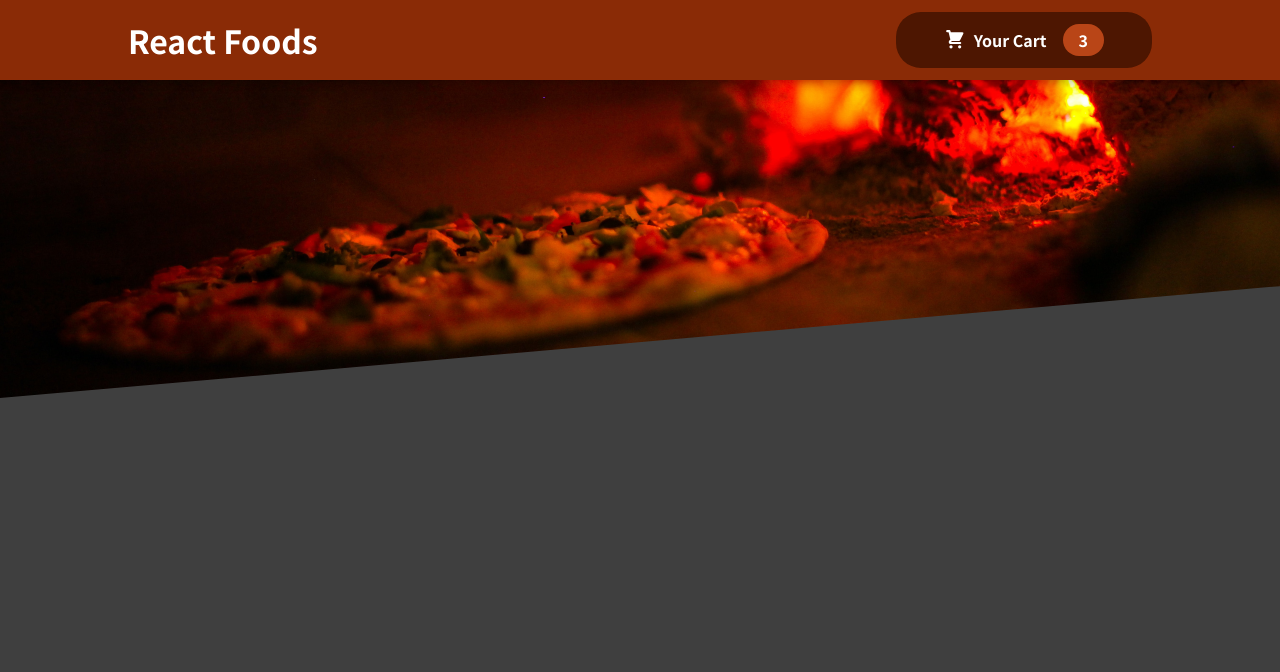
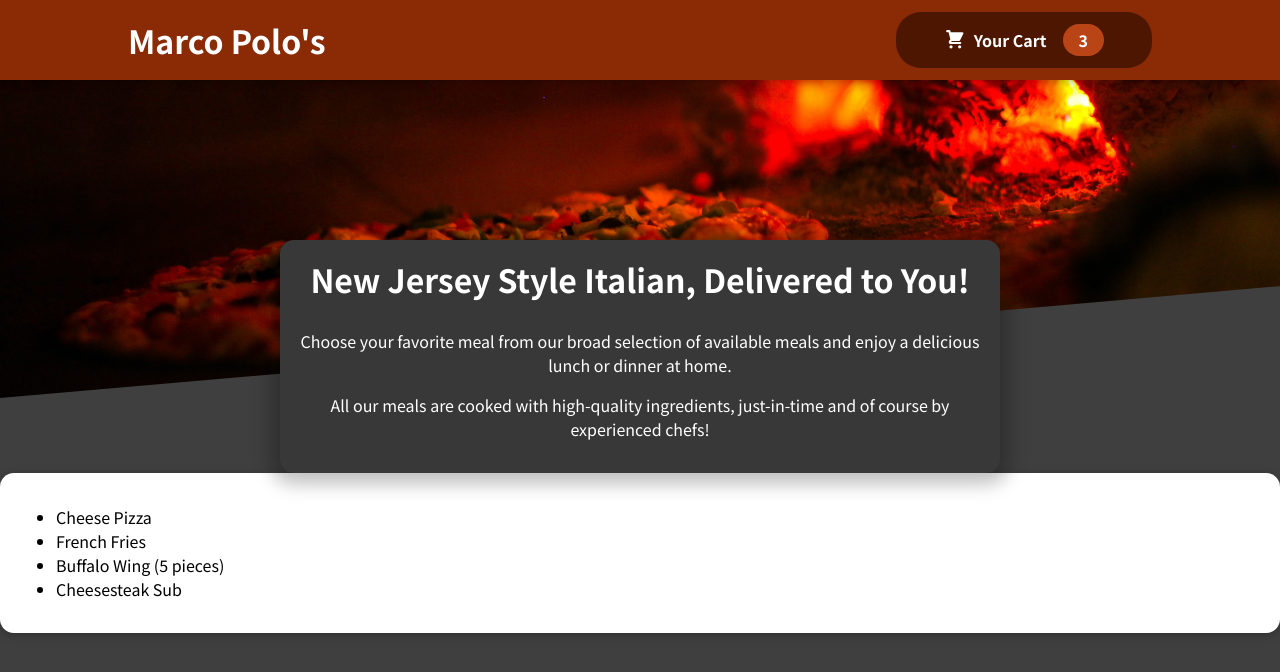
Before and after one commit to mhaslinsky/menu-site, a React (Create React App) app: page / in a window 1280 px wide. Shown: the top 672 px of the page. Built offline with nearby package versions, Linux system fonts and the light colour scheme; the HTML template or start-up script is replaced by a standard one.

Commit message:
meals and marketing modal

```diff
--- a/src/App.js
+++ b/src/App.js
@@ -1,7 +1,16 @@
+import React from "react";
 import Header from "./components/Layout/Header";
+import Meals from "./components/Meals/Meals";
 
 function App() {
-  return <Header></Header>;
+  return (
+    <React.Fragment>
+      <Header />
+      <main>
+        <Meals />
+      </main>
+    </React.Fragment>
+  );
 }
 
 export default App;
--- a/src/components/Layout/Header.jsx
+++ b/src/components/Layout/Header.jsx
@@ -36,7 +36,7 @@ function Header() {
   return (
     <React.Fragment>
       <HeaderStyle>
-        <h1>React Foods</h1>
+        <h1>Marco Polo's</h1>
         <HeaderCartButton />
       </HeaderStyle>
       <ImageDiv>
--- /dev/null
+++ b/src/components/Meals/AvailableMeals.jsx
@@ -0,0 +1,51 @@
+import styled from "styled-components";
+
+const DUMMY_MEALS = [
+  {
+    id: "m1",
+    name: "Cheese Pizza",
+    description: "Finest cheese and sauce",
+    price: 9.0,
+  },
+  {
+    id: "m2",
+    name: "French Fries",
+    description: "A french wonder!",
+    price: 3.5,
+  },
+  {
+    id: "m3",
+    name: "Buffalo Wing (5 pieces)",
+    description: "American, raw, meaty",
+    price: 5.5,
+  },
+  {
+    id: "m4",
+    name: "Cheesesteak Sub",
+    description: "Super Patriotic",
+    price: 7.5,
+  },
+];
+
+const USAvailableMeals = ({ className }) => {
+  const mealsList = DUMMY_MEALS.map((i) => <li>{i.name}</li>);
+
+  return (
+    <section className={className}>
+      <ul>{mealsList}</ul>
+    </section>
+  );
+};
+
+const StyledAvailableMeals = styled(USAvailableMeals)`
+  padding: 1rem;
+  box-shadow: 0 2px 8px rgba(0, 0, 0, 0.25);
+  border-radius: 14px;
+  background-color: white;
+`;
+
+function AvailableMeals() {
+  return <StyledAvailableMeals></StyledAvailableMeals>;
+}
+
+export default AvailableMeals;
--- /dev/null
+++ b/src/components/Meals/Meals.jsx
@@ -0,0 +1,14 @@
+import MealsSummary from "./MealsSummary";
+import AvailableMeals from "./AvailableMeals";
+import React from "react";
+
+function Meals() {
+  return (
+    <React.Fragment>
+      <MealsSummary />
+      <AvailableMeals />
+    </React.Fragment>
+  );
+}
+
+export default Meals;
--- /dev/null
+++ b/src/components/Meals/MealsSummary.jsx
@@ -0,0 +1,42 @@
+import styled from "styled-components";
+
+const USMealsSummary = ({ className, props }) => {
+  return (
+    <section className={className}>
+      <h2>New Jersey Style Italian, Delivered to You!</h2>
+      <p>
+        Choose your favorite meal from our broad selection of available meals
+        and enjoy a delicious lunch or dinner at home.
+      </p>
+      <p>
+        All our meals are cooked with high-quality ingredients, just-in-time and
+        of course by experienced chefs!
+      </p>
+    </section>
+  );
+};
+
+const StyledMealsSummary = styled(USMealsSummary)`
+  text-align: center;
+  max-width: 45rem;
+  width: 90%;
+  margin: auto;
+  margin-top: -10rem;
+  position: relative;
+  background-color: #383838;
+  color: white;
+  border-radius: 14px;
+  padding: 1rem;
+  box-shadow: 0 1px 18px 10px rgba(0, 0, 0, 0.25);
+
+  & h2 {
+    font-size: 2rem;
+    margin-top: 0;
+  }
+`;
+
+function MealsSummary() {
+  return <StyledMealsSummary />;
+}
+
+export default MealsSummary;
```
Also changed, not shown: 1 other file (tests, documents, lock files or other folders).
